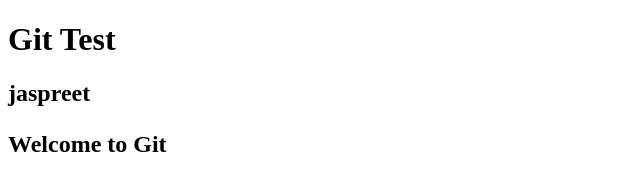
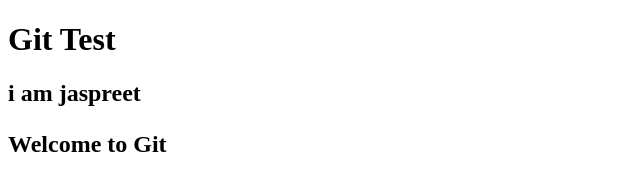
Before and after one commit to jaspreet003/test, a plain HTML site: page index.html in a window 1280 px wide. Shown: the full height of the page, 0-640 px from the left. Drawn offline with Linux system fonts and the light colour scheme.

Commit message:
new folder

```diff
--- a/index.html
+++ b/index.html
@@ -2,7 +2,7 @@
 <html>
 <head>
 <h1>Git Test</h1>
-<h2>jaspreet<h2>
+<h2>i am jaspreet<h2>
 </head>
 <body>
 <p>Welcome to Git</p>
```
